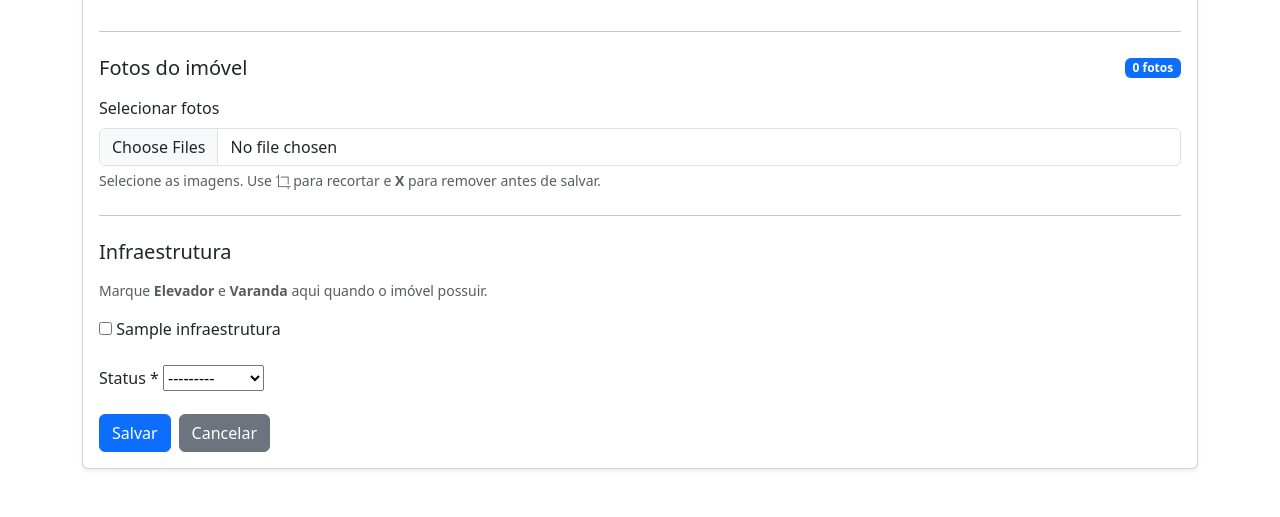
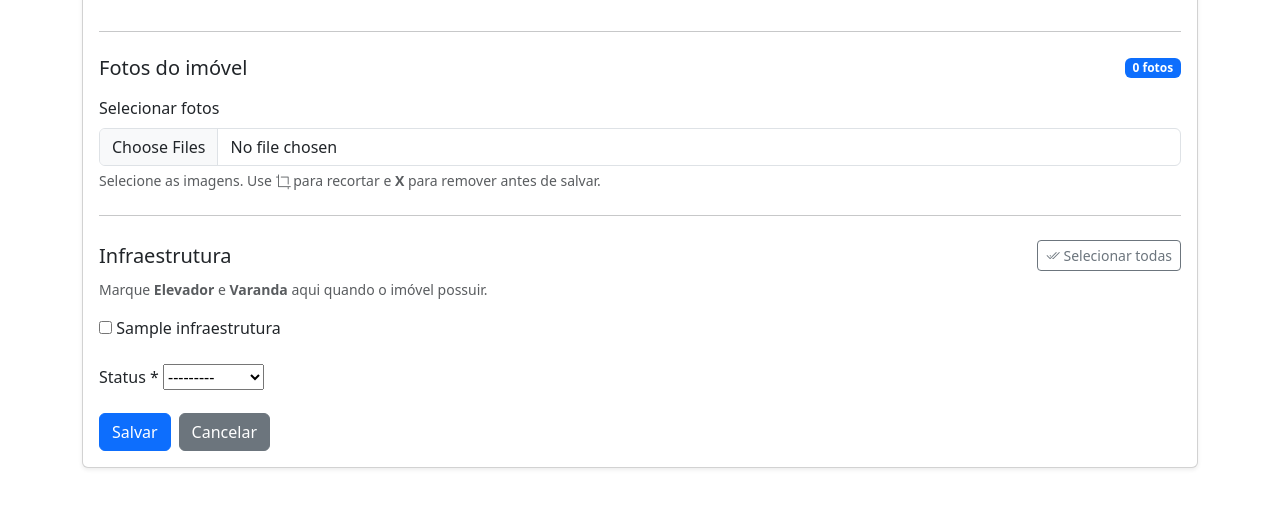
Before and after one commit to MarcuSantosDev/Gestao-Imobiliaria, a Django app: page /imoveis/novo/ in a window 1280 px wide. Shown: the part 1032-1549 px from the top of the page. After the commit the page ends 1501 px from the top, so only its background shows below. Run offline with Django 5.2, Linux system fonts and the light colour scheme; tables that the repository leaves empty hold one stand-in row (values such as "Sample post"); some libraries are stand-ins or nearby versions.

Commit message:
:sparkles: feat: Botão selecionar todas infraestruturas

```diff
--- a/apps/clientes/views.py
+++ b/apps/clientes/views.py
@@ -11,7 +11,7 @@ class ClienteListView(ListView):
     model = Cliente
     template_name = 'clientes/list.html'
     context_object_name = 'clientes'
-    paginate_by = 10
+    paginate_by = 20
 
     def get_queryset(self):
         qs = Cliente.objects.all()
--- a/apps/imoveis/templates/imoveis/form.html
+++ b/apps/imoveis/templates/imoveis/form.html
@@ -104,9 +104,14 @@
 
             <hr class="my-4">
 
-            <h5 class="mb-3">Infraestrutura</h5>
+            <div class="d-flex justify-content-between align-items-center mb-2">
+                <h5 class="mb-0">Infraestrutura</h5>
+                <button type="button" class="btn btn-sm btn-outline-secondary" id="btn-selecionar-toda-infraestrutura">
+                    <i class="bi bi-check2-all"></i> Selecionar todas
+                </button>
+            </div>
             <p class="text-muted small">Marque <strong>Elevador</strong> e <strong>Varanda</strong> aqui quando o imóvel possuir.</p>
-            <div class="row mb-4">
+            <div class="row mb-4" id="infraestrutura-container">
                 {% for checkbox in form.infraestrutura %}
                 <div class="col-md-4 col-sm-6">{{ checkbox }}</div>
                 {% endfor %}
@@ -134,4 +139,31 @@
 <script src="{% static 'js/moeda.js' %}"></script>
 <script src="https://cdnjs.cloudflare.com/ajax/libs/cropperjs/1.6.2/cropper.min.js"></script>
 <script src="{% static 'js/fotos.js' %}"></script>
+<script>
+(function () {
+    function alternarTodosCheckboxes(seletor, botao, rotuloMarcar, rotuloDesmarcar) {
+        const checkboxes = document.querySelectorAll(`${seletor} input[type="checkbox"]`);
+        if (!checkboxes.length) return;
+        const todosMarcados = [...checkboxes].every((cb) => cb.checked);
+        checkboxes.forEach((cb) => { cb.checked = !todosMarcados; });
+        if (botao) {
+            botao.innerHTML = todosMarcados
+                ? `<i class="bi bi-check2-all"></i> ${rotuloMarcar}`
+                : `<i class="bi bi-x-lg"></i> ${rotuloDesmarcar}`;
+        }
+    }
+
+    const btnTodaInfra = document.getElementById('btn-selecionar-toda-infraestrutura');
+    if (btnTodaInfra) {
+        btnTodaInfra.addEventListener('click', () => {
+            alternarTodosCheckboxes(
+                '#infraestrutura-container',
+                btnTodaInfra,
+                'Selecionar todas',
+                'Desmarcar todas',
+            );
+        });
+    }
+})();
+</script>
 {% endblock %}
--- a/apps/imoveis/views.py
+++ b/apps/imoveis/views.py
@@ -76,7 +76,7 @@ class ImovelListView(ListView):
     model = Imovel
     template_name = 'imoveis/list.html'
     context_object_name = 'imoveis'
-    paginate_by = 10
+    paginate_by = 15
 
     def get_queryset(self):
         qs = Imovel.objects.select_related('corretor').prefetch_related('fotos', 'infraestrutura')
--- a/templates/dashboard/index.html
+++ b/templates/dashboard/index.html
@@ -4,7 +4,7 @@
 {% block title %}Dashboard - ImobiGest CRM{% endblock %}
 
 {% block content %}
-<h1 class="mb-4">Dashboard</h1>
+<h1 class="mb-4">Dashboard Geral</h1>
 
 <div class="row g-3 mb-4">
     <div class="col-md-3">
```
